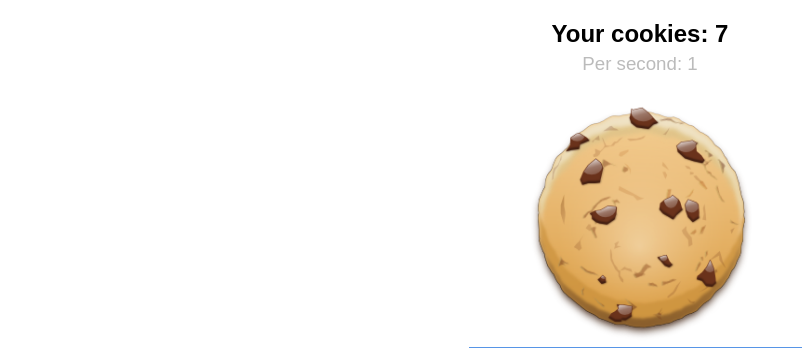
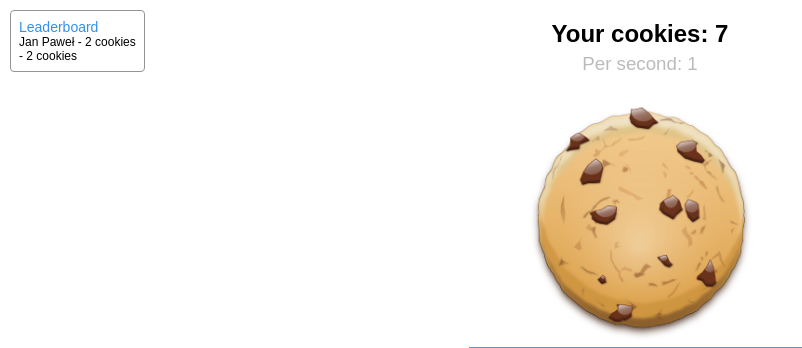
Before and after one commit to szymski/szkola, a PHP site: page /game/index.html in a window 1280 px wide. Shown: the top 348 px of the page, without its empty margins (0-802 px from the left). Run offline with PHP 8.4, Linux system fonts and the light colour scheme.

Commit message:
Dynamic leaderboard using HTTP requests

```diff
--- a/3TIE_gim/js/game/game.css
+++ b/3TIE_gim/js/game/game.css
@@ -97,6 +97,7 @@
     text-shadow: 0 0 2px black;
     animation: 5s anim;
     pointer-events: none;
+    transform: translate(-50%, -100%);
 }
 
 @keyframes anim {
@@ -108,3 +109,30 @@
         top: 0px;
     }
 }
+
+#leaderboard {
+    position: absolute;
+    left: 10px;
+    top: 10px;
+    padding: 8px;
+    border: 1px solid rgb(148, 148, 148);
+    font-size: 14px;
+    color: rgb(50, 145, 235);
+    border-radius: 4px;
+}
+
+#leaderboard-container {
+    font-size: 12px;
+    color: #000;
+}
+
+.player-row {
+    font-weight: bold;
+}
+
+.player-name {
+    font-weight: lighter;
+    color: #999;
+}
+
+.player-score {}
--- a/3TIE_gim/js/game/game.js
+++ b/3TIE_gim/js/game/game.js
@@ -3,6 +3,7 @@
 const pointsLabel = document.querySelector("#pointsLabel");
 const perSecondLabel = document.querySelector("#perSecondLabel");
 const itemsContainer = document.querySelector("#items");
+const leaderboardContainer = document.querySelector("#leaderboard-container");
 
 // Game variables
 let points = 0;
@@ -121,6 +122,44 @@
 
 //#endregion
 
+//#region Leaderboard
+
+function updateLeaderboard(data) {
+    leaderboardContainer.innerHTML = "";
+
+    for (const player of data) {
+        leaderboardContainer.innerHTML += `
+        <div class="player-row">
+            <span class="player-name">${player.name}</span>
+            <span class="player-score">${Math.round(player.points)}</span>
+        </div>
+`;
+    }
+}
+
+setInterval(() => {
+    // Load other players' score
+    fetch("http://game.szymekk.me/leaderboard")
+        .then(response => response.json())
+        .then(json => {
+            updateLeaderboard(json);
+        });
+
+    // Send our score to the server
+    fetch("http://game.szymekk.me/leaderboard/send", {
+        method: "POST",
+        body: JSON.stringify({
+            name: "Szymekk",
+            points: points
+        }),
+        headers: {
+            'Content-Type': 'application/json',
+        },
+    });
+}, 1000);
+
+//#endregion
+
 //#region Effects
 
 function addPointsEffect(x, y, number) {
--- a/3TIE_gim/js/game/index.html
+++ b/3TIE_gim/js/game/index.html
@@ -40,6 +40,14 @@
         <button onclick="addPoints(100)">Add 100</button>
     </div>
 
+    <div id="leaderboard">
+        <div>Leaderboard</div>
+        <div id="leaderboard-container">
+            <div>Jan Paweł - 2 cookies</div>
+            <div> - 2 cookies</div>
+        </div>
+    </div>
+
     <script src="game.js"></script>
 </body>
 
```
Also changed, not shown: 3TIE_gim/js/game/server/main.js (+19 -16 lines).
